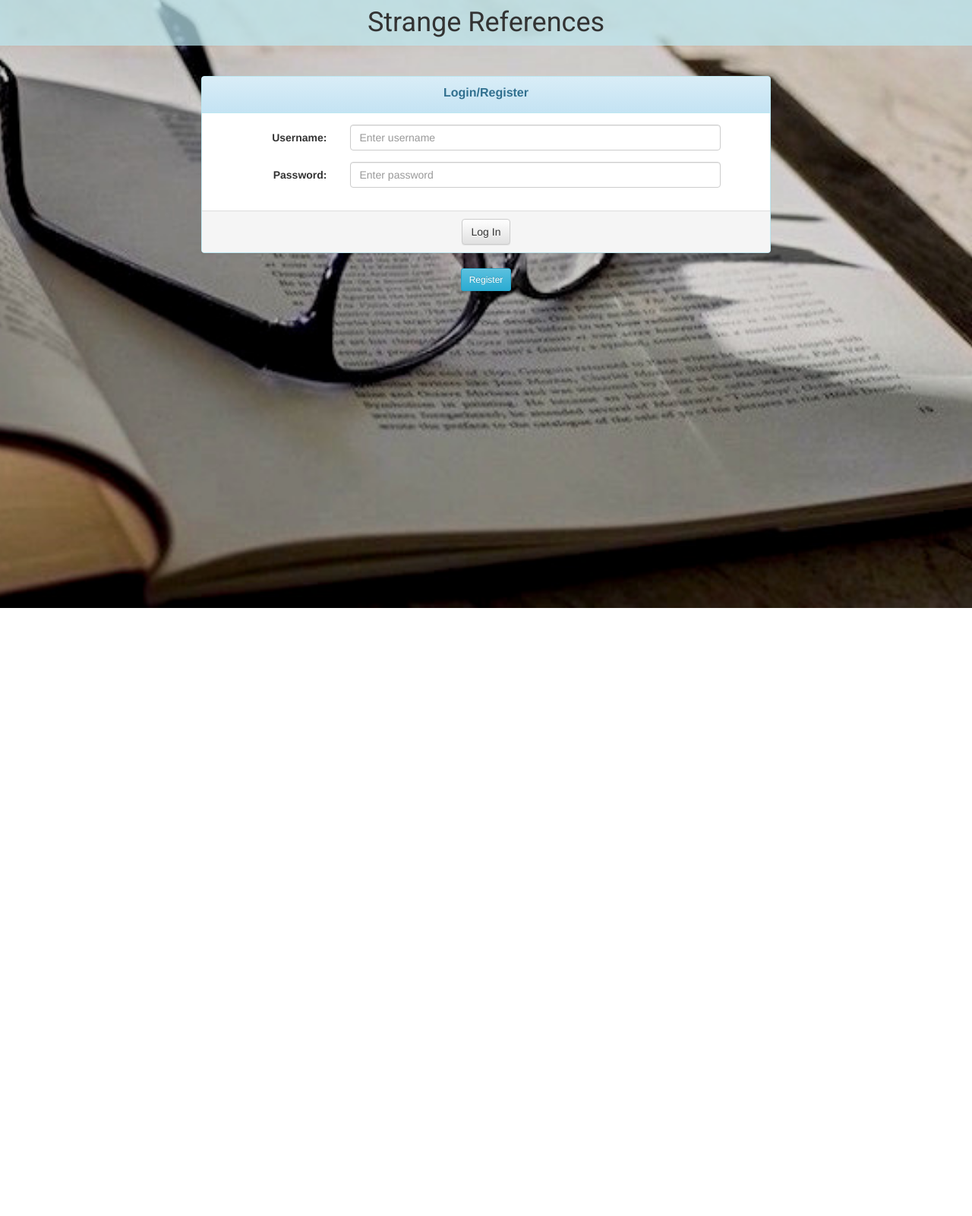
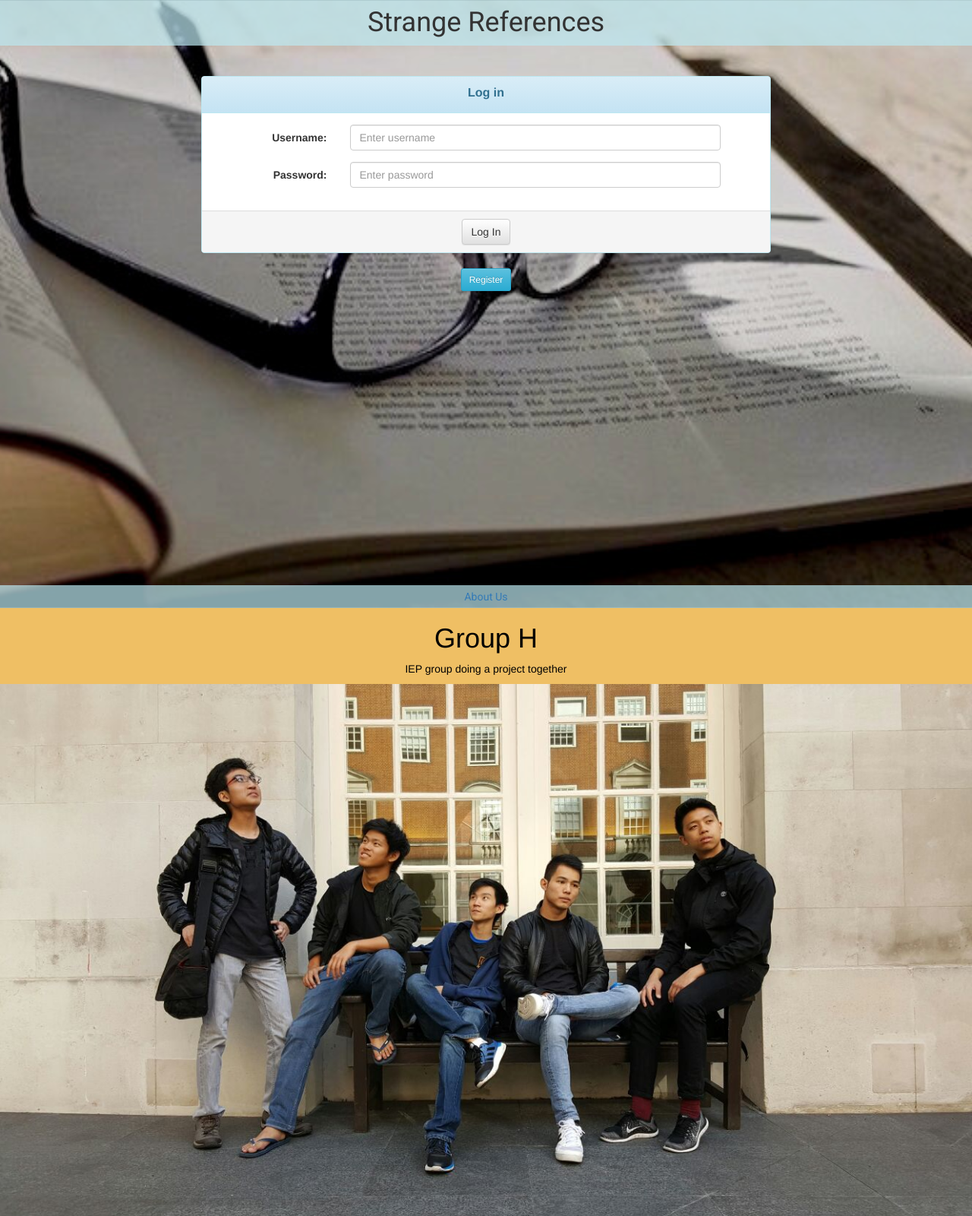
Before and after one commit to ryantantiern/strange-references, a Django app: page / in a window 1280 px wide. Shown: the whole page at 76% size. Before the commit the page ends 800 px from the top, so only its background shows below. Run offline with Django 3.2, Linux system fonts and the light colour scheme; some libraries are stand-ins or nearby versions.

Commit message:
register toggle to change title and button text

```diff
--- a/strange_references/templates/strange_references/login.html
+++ b/strange_references/templates/strange_references/login.html
@@ -23,33 +23,38 @@
 			}
 		</style>
 
-{#		<script type="text/javascript">#}
-{#			var reg = false;#}
-{#			function registerToggle() {#}
-{#				if (reg==false) {#}
-{#					$('#form').attr("action", "{% url 'strange_references:register' %}");#}
-{#					reg=true;#}
-{#				}#}
-{#				else {#}
-{#					$('#form').attr("action", "{% url 'strange_references:authenticate' %}");#}
-{#					reg=false;#}
-{#				}#}
-{#			}#}
-{#			var scroll = false;#}
-{#			function aboutScroll() {#}
-{#				if (scroll == false) {#}
-{#					window.scrollTo(0,window.innerHeight);#}
-{#                    document.getElementById('about-us-link').text = 'Login';#}
-{#					scroll = true;#}
-{#				}#}
-{#				else {#}
-{#					window.scrollTo(0,0);#}
-{#                    document.getElementById('about-us-link').text = 'About Us';#}
-{#					scroll = false;#}
-{#				}#}
-{#					#}
-{#			}#}
-{#		</script>#}
+		<script type="text/javascript">
+			var reg = false;
+			function registerToggle() {
+				if (reg==false) {
+					$('#form').attr("action", "{% url 'strange_references:register' %}");
+					$('#login-btn').text('Register');
+					$('#login-title').text('Register');
+
+					reg=true;
+			}
+			else {
+				$('#form').attr("action", "{% url 'strange_references:authenticate' %}");
+				$('#login-btn').text('Log In');
+				$('#login-title').text('Log In');
+				reg=false;
+			}
+		}
+		var scroll = false;
+		function aboutScroll() {
+			if (scroll == false) {
+				window.scrollTo(0,window.innerHeight);
+                    document.getElementById('about-us-link').text = 'Log in';
+				scroll = true;
+			}
+			else {
+				window.scrollTo(0,0);
+                    document.getElementById('about-us-link').text = 'About Us';
+				scroll = false;
+			}
+
+		}
+	</script>
 
 </head>
 
@@ -59,7 +64,9 @@
             <div class="row">
                 <div class="col-sm-8 col-sm-offset-2">
                     <div class="panel panel-info">
-                        <div class="panel-heading" style="text-align: center"><label style="font-size: 16px;">Login/Register</label></div>
+                        <div class="panel-heading" style="text-align: center">
+                        	<label id="login-title" style="font-size: 16px;">Log in</label>
+                        </div>
 
                         <form class="form-horizontal" id="form" action="{% url 'strange_references:authenticate' %}" method="post">
                             <div class="panel-body">
@@ -130,7 +137,7 @@
                                 </div>
                             </div>
                             <div class="panel-footer" style="text-align: center">
-                                <button type="submit" class="btn btn-default">Log In</button>
+                                <button id="login-btn" type="submit" class="btn btn-default">Log In</button>
                             </div>
                         </form>
                     </div>
@@ -141,20 +148,20 @@
             </div>
         </div>
 
-{#        <!-- <footer class="navbar-fixed-bottom" id="footer-banner"> -->#}
-{#        	<div class="navbar-fixed-bottom" id="footer-banner" style="margin-top: 50px;">#}
-{#        		<a id="about-us-link" onclick="aboutScroll()">About Us</a>#}
-{#        	</div>#}
-{##}
-{#        <!-- </footer> -->#}
-{##}
-{#        <div id="about-us">#}
-{#        	<h1 id="about-us-title">Group H</h1>#}
-{#        	<div class="container">#}
-{#        		<p id="about-us-text">IEP group doing a project together</p>#}
-{#        	</div>#}
-{#        	<img id='about-img' style="width: 100vw" src="{% static 'img/group-photo.jpeg' %}"/>#}
-{#        </div>#}
+       <!-- <footer class="navbar-fixed-bottom" id="footer-banner"> -->
+       	<div class="navbar-fixed-bottom" id="footer-banner" style="margin-top: 50px;">
+       		<a id="about-us-link" onclick="aboutScroll()">About Us</a>
+       	</div>
+
+       <!-- </footer> -->
+
+       <div id="about-us">
+       	<h1 id="about-us-title">Group H</h1>
+       	<div class="container">
+       		<p id="about-us-text">IEP group doing a project together</p>
+       	</div>
+       	<img id='about-img' style="width: 100vw" src="{% static 'img/group-photo.jpeg' %}"/>
+       </div>
 
 
     </body>
```
